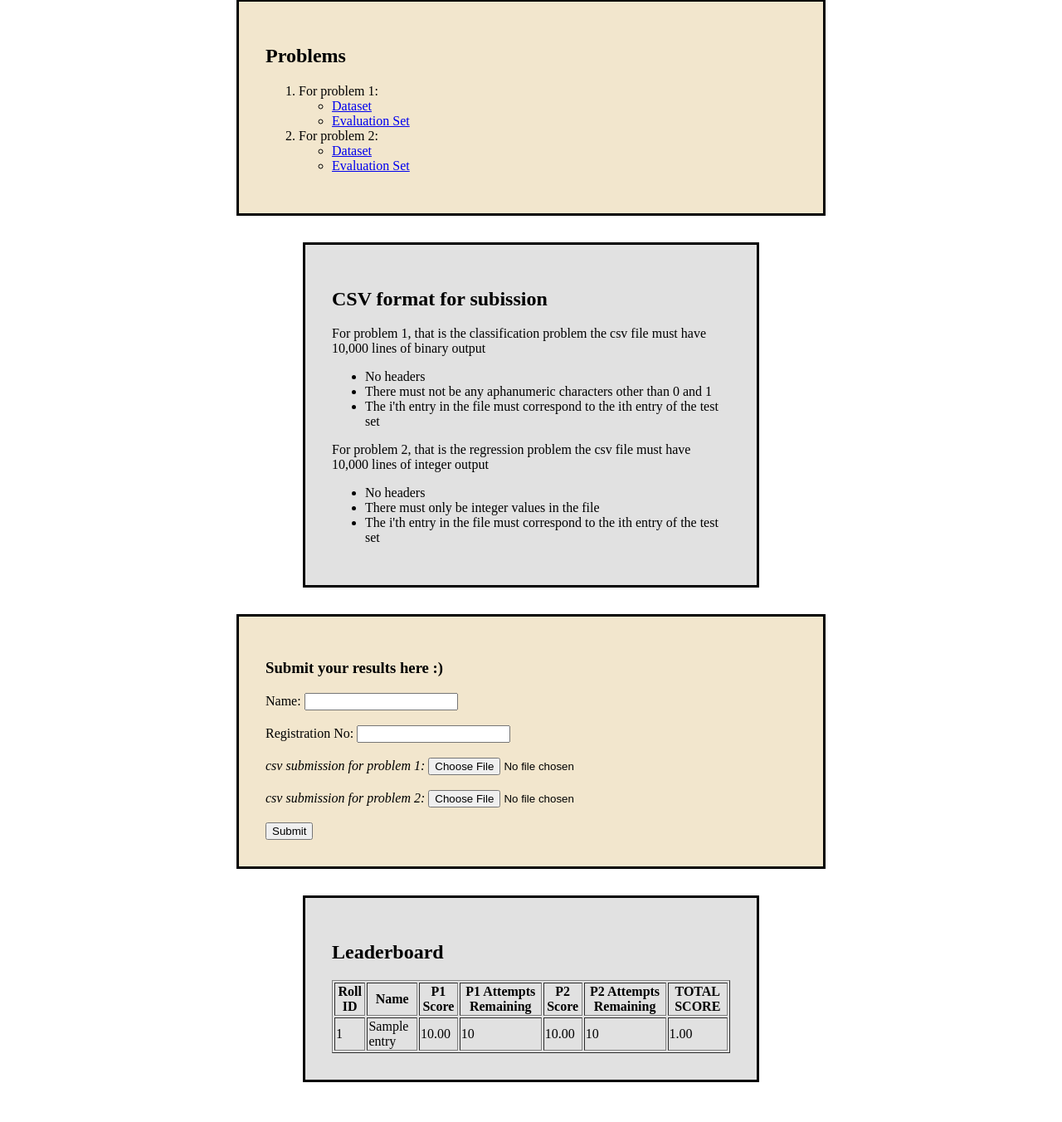
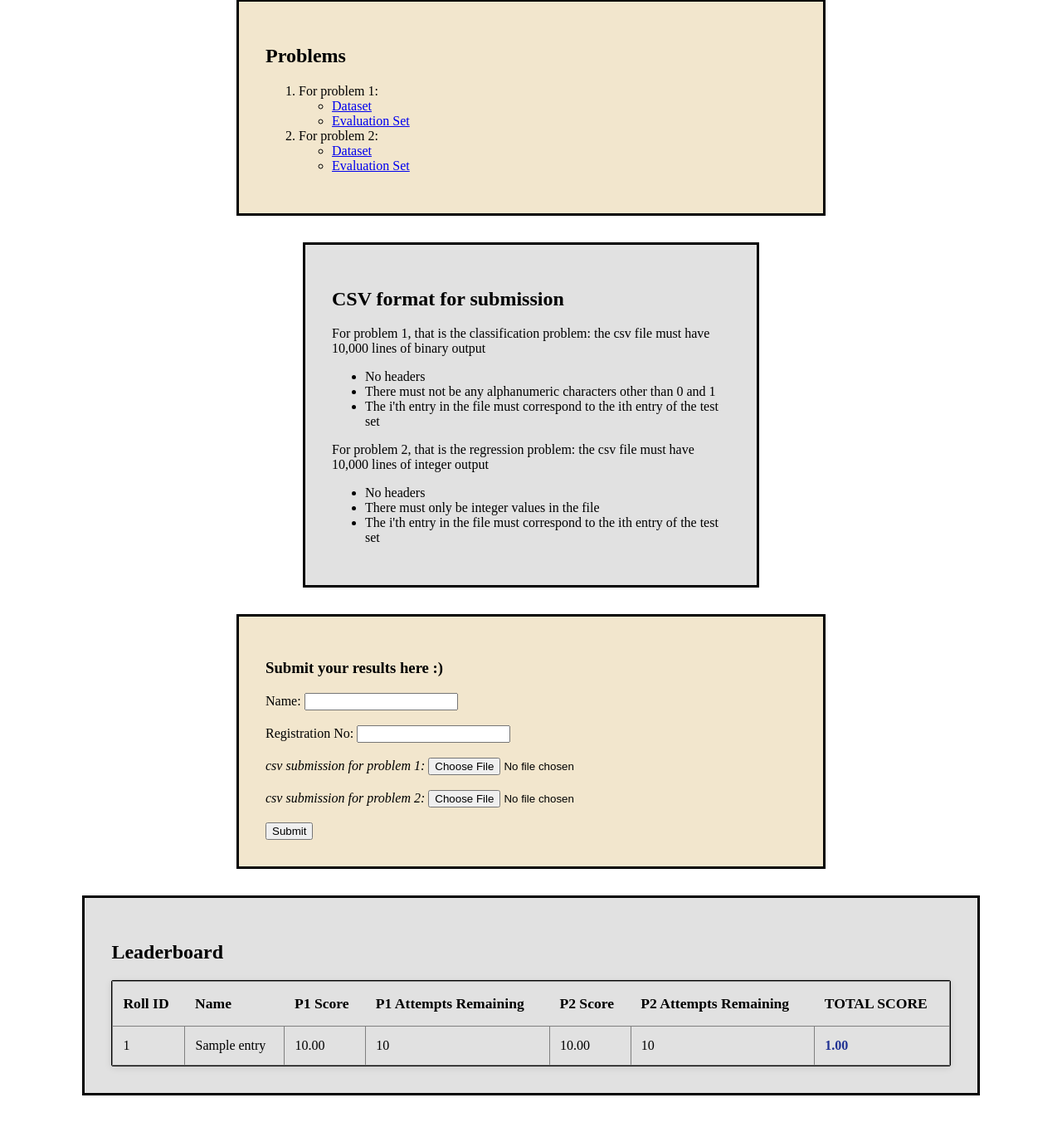
Before and after one commit to pcon-jsr/ML_Hackathon_26, a Flask app: template templates/index.html in a window 1280 px wide. Shown: the part 202-1554 px from the top of the page at 83% size. Before the commit the page ends 1506 px from the top, so only its background shows below. Run offline with Flask 3, Linux system fonts and the light colour scheme; the template is opened without the code that fills it: most values are stand-ins (such as "Sample title", 1, 10 or a date in 2020).

Commit message:
leaderboard looks better now

```diff
--- a/templates/index.html
+++ b/templates/index.html
@@ -14,6 +14,7 @@
 				padding: 2rem;
 				background-color: #edbb;
 			}
+
 			section{
 				border: 3px solid black;
 				align-items: center;
@@ -21,6 +22,53 @@ section{
 				margin: 2rem auto;
 				padding: 2rem;
 				background-color: #dddd;
+			}
+
+			.board{
+				width: 80%;
+				overflow-x: auto;
+			}
+
+			.table-container{
+				overflow-x: auto;
+				margin-top: 1rem;
+				border: 1px solid black;
+				border-radius: 2px;
+				box-shadow: 0 2px 8px rgba(0,0,0,0.1);
+			}
+
+			table{
+				width: 100%;
+				border-collapse: collapse;
+				font-size: 0.9rem;
+			}
+
+			th{
+				padding: 1rem 0.75rem;
+				text-align: left;
+				font-weight: 600;
+				white-space: nowrap;
+				font-size: 1.1rem;
+				border: black;
+			}
+
+			td{
+				padding: 0.875rem 0.75rem;
+				white-space: nowrap;
+			}
+
+			tbody tr{
+				transition: background-color 0.2s ease;
+				font-size: 1rem;
+			}
+
+			tbody tr:hover{
+				background-color: rgba(211, 211, 211, 0.87);
+			}
+
+			td:last-child{
+				font-weight: 700;
+				color: #203193;
 			}
 		</style>
 	</head>
@@ -46,17 +94,17 @@ section{
 			</ol>
 		</section>
 		<section>
-			<h2>CSV format for subission</h2>
+			<h2>CSV format for submission</h2>
 			<p>
-			For problem 1, that is the classification problem the csv file must have 10,000 lines of binary output
+			For problem 1, that is the classification problem: the csv file must have 10,000 lines of binary output
 				<ul>
 					<li> No headers</li>
-				<li> There must not be any aphanumeric characters other than 0 and 1</li>
+					<li> There must not be any alphanumeric characters other than 0 and 1</li>
 					<li> The i'th entry in the file must correspond to the ith entry of the test set</li>
 				</ul>
 			</p>
 			<p>
-			For problem 2, that is the regression problem the csv file must have 10,000 lines of integer output
+			For problem 2, that is the regression problem: the csv file must have 10,000 lines of integer output
 				<ul>
 					<li> No headers</li>
 					<li> There must only be integer values in the file</li>
@@ -90,6 +138,7 @@ section{
 		</form>
 		<section class="board">
 			<h2>Leaderboard</h2>
+			<div class="table-container">
 				<table border="1">
 					<thead>
 						<tr>
@@ -116,6 +165,7 @@ section{
 						{% endfor %}
 					</tbody>
 				</table>
+			</div>
 		</section>
 	</body>
 </html>
```
Lines whose indentation alone changed are shown as unchanged.
